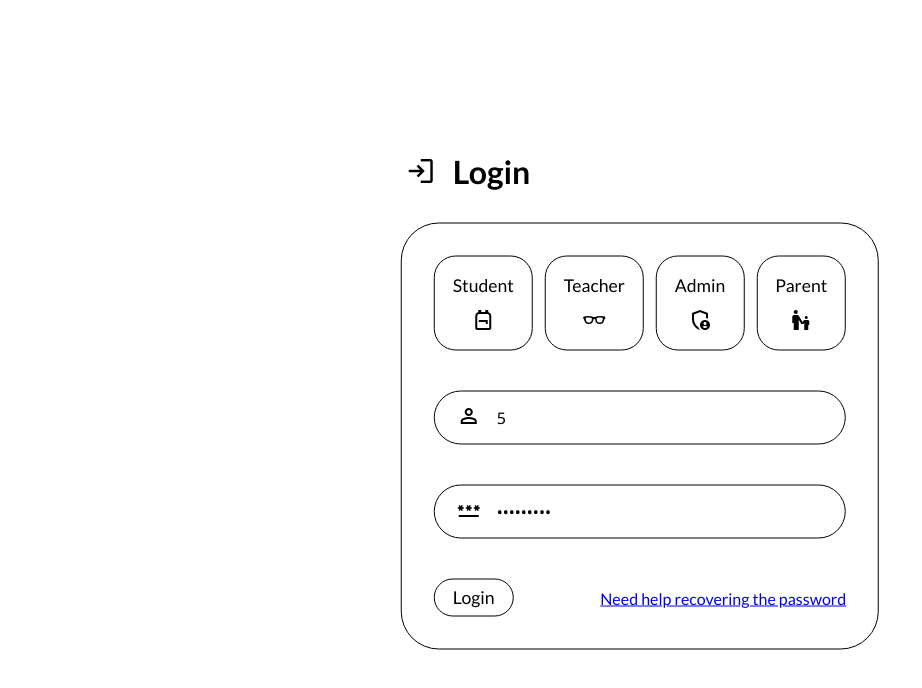
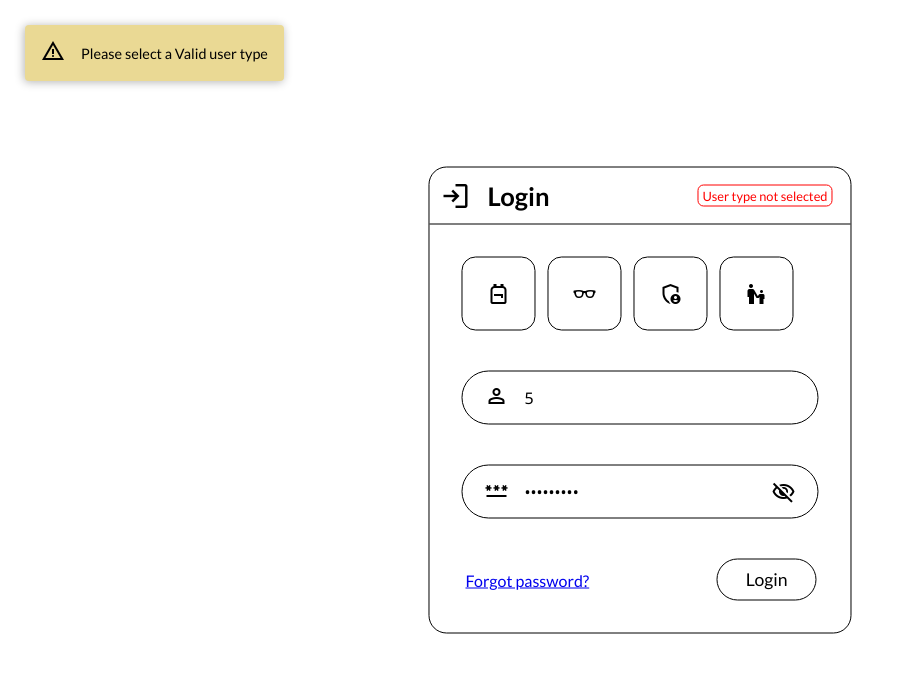
Before and after one commit to Arslabrandom/Shool-management-system, a website: page public/pages/login.html in a window 1280 px wide. Both pictures are taken after typing "5", "Sample123" into the empty fields and a click on the button "Login". Shown: the whole page, without its empty margins (0-922 px from the left). Drawn offline with nearby package versions, Linux system fonts and the light colour scheme; files that its build step writes are made by us from their sources; a web font is replaced by a local one.

Commit message:
Refined Login page UI and Implemented error toasts

```diff
--- a/public/css/login.css
+++ b/public/css/login.css
@@ -0,0 +1,305 @@
+@import url(https://fonts.googleapis.com/css2?family=Lato:ital,wght@0,100;0,300;0,400;0,700;0,900;1,100;1,300;1,400;1,700;1,900&family=Libertinus+Keyboard&display=swap);
+
+* {
+    margin: 0;
+    padding: 0;
+    font-family: "Lato", sans-serif;
+    box-sizing: border-box
+}
+
+.toast {
+    position: fixed;
+    top: 25px;
+    left: 25px;
+    max-width: 300px;
+    background: #fff;
+    padding: .5rem;
+    border-radius: 4px;
+    box-shadow: -1px 1px 10px rgb(0 0 0 / .3);
+    z-index: 1023;
+    animation: slideInRight 0.3s ease-in-out forwards, fadeOut 0.5s ease-in-out forwards 3s;
+    transform: translateX(110%)
+}
+
+.toast.closing {
+    animation: slideOutRight 0.5s ease-in-out forwards
+}
+
+.toast-progress {
+    position: absolute;
+    display: block;
+    bottom: 0;
+    left: 0;
+    height: 4px;
+    width: 100%;
+    background: #b7b7b7;
+    animation: toastProgress 3s ease-in-out forwards
+}
+
+.toast-content-wrapper {
+    display: flex;
+    justify-content: space-between;
+    align-items: center
+}
+
+.toast-icon {
+    padding: .35rem .5rem;
+    font-size: 1.5rem
+}
+
+.toast-message {
+    flex: 1;
+    font-size: .9rem;
+    color: #000;
+    padding: .5rem
+}
+
+.toast.toast-success {
+    background: #95eab8
+}
+
+.toast.toast-success .toast-progress {
+    background-color: #2ecc71
+}
+
+.toast.toast-danger {
+    background: #efaca5
+}
+
+.toast.toast-danger .toast-progress {
+    background-color: #e74c3c
+}
+
+.toast.toast-info {
+    background: #bddaed
+}
+
+.toast.toast-info .toast-progress {
+    background-color: #3498db
+}
+
+.toast.toast-warning {
+    background: #ead994
+}
+
+.toast.toast-warning .toast-progress {
+    background-color: #f1c40f
+}
+
+@keyframes slideInRight {
+    0% {
+        transform: translateX(110%)
+    }
+
+    75% {
+        transform: translateX(-10%)
+    }
+
+    100% {
+        transform: translateX(0%)
+    }
+}
+
+@keyframes slideOutRight {
+    0% {
+        transform: translateX(0%)
+    }
+
+    25% {
+        transform: translateX(-10%)
+    }
+
+    100% {
+        transform: translateX(110%)
+    }
+}
+
+@keyframes fadeOut {
+    0% {
+        opacity: 1
+    }
+
+    100% {
+        opacity: 0
+    }
+}
+
+@keyframes toastProgress {
+    0% {
+        width: 100%
+    }
+
+    100% {
+        width: 0%
+    }
+}
+
+.heading-1 {
+    font-size: 1.6rem;
+    font-weight: 600;
+    display: flex;
+    align-items: center;
+    justify-content: flex-start;
+    flex-direction: row;
+    gap: 12px;
+    width: 100%;
+    border-bottom: 1px solid #000;
+    padding: 8px 6px
+}
+
+.heading-1>span {
+    height: 40px;
+    width: 40px;
+    display: flex;
+    align-items: center;
+    justify-content: center;
+    font-size: 2rem
+}
+
+.main-wrapper {
+    position: absolute;
+    top: 50%;
+    left: 50%;
+    transform: translate(-50%, -50%);
+    height: fit-content;
+    width: fit-content;
+    display: flex;
+    align-items: flex-start;
+    justify-content: center;
+    flex-direction: column;
+    border: 1px solid #000;
+    border-radius: 18px
+}
+
+.login-type-group {
+    display: grid;
+    grid-template-columns: 1fr 1fr 1fr 1fr;
+    flex-direction: row;
+    gap: 12px
+}
+
+.rayta {
+    display: flex;
+    align-items: center;
+    justify-content: center;
+    flex-direction: column;
+    padding: 24px;
+    border: 1px solid #000;
+    border-radius: 14px;
+    font-size: 1.6rem;
+    background-color: #fff;
+    margin: 0;
+    gap: 12px;
+    cursor: pointer;
+    transition: background-color, color 400ms ease-in-out
+}
+
+.val {
+    display: none
+}
+
+.rayta:hover {
+    background-color: #000;
+    color: #fff
+}
+
+#loginForm {
+    display: flex;
+    align-items: flex-start;
+    justify-content: center;
+    flex-direction: column;
+    gap: 40px;
+    width: 100%;
+    padding: 32px
+}
+
+.form-group {
+    display: flex;
+    align-items: center;
+    justify-content: flex-start;
+    flex-direction: row;
+    font-size: 1.1rem;
+    border: 1px solid #000;
+    border-radius: 50px;
+    padding: 12px 22px;
+    width: 100%;
+    gap: 10px
+}
+
+.form-group>input {
+    font-size: 1rem;
+    line-height: 20px;
+    padding: 2px 6px;
+    width: 100%;
+    border: none;
+    font-family: 'Segoe UI', Tahoma, Geneva, Verdana, sans-serif
+}
+
+.form-group>input:focus {
+    outline: none
+}
+
+.form-group>::-webkit-outer-spin-button,
+.form-group>input::-webkit-inner-spin-button {
+    -webkit-appearance: none;
+    margin: 0
+}
+
+.button-group {
+    display: flex;
+    align-items: center;
+    justify-content: space-between;
+    width: 100%;
+    padding: 0 2px 0 4px
+}
+
+.lgbtn {
+    display: flex;
+    align-items: center;
+    justify-content: center;
+    flex-direction: row;
+    padding: 10px 28px;
+    border: 1px solid #000;
+    border-radius: 50px;
+    line-height: 20px;
+    font-size: 1.1rem;
+    background-color: #fff;
+    transition: background-color, color 400ms ease-in-out
+}
+
+.lgbtn:hover {
+    background-color: #000;
+    color: #fff
+}
+
+.togglePassword {
+    transition: all 400ms ease-in-out
+}
+
+#roleDisplay {
+    display: flex;
+    align-items: center;
+    justify-content: center;
+    font-size: .8rem;
+    font-weight: normal !important;
+    transition: all 400ms ease-in-out;
+    padding: 0 4px;
+    line-height: 20px;
+    margin-left: auto;
+    margin-right: 12px;
+    border-radius: 6px;
+    color: red;
+    background-color: #fff;
+    border: 1px solid red
+}
+        /* .lato-regular {
+  font-family: "Lato", sans-serif;
+  font-weight: 400;
+  font-style: normal;
+} */
+
+        /* .libertinus-keyboard-regular {
+  font-family: "Libertinus Keyboard", system-ui;
+  font-weight: 400;
+  font-style: normal;
+} */
--- /dev/null
+++ b/public/js/login.js
@@ -0,0 +1,111 @@
+let role;
+let typeSelection = ''
+const formL = document.querySelector('#loginForm');
+const loader = document.querySelector('.loader-body');
+const roleDisplay = document.getElementById('roleDisplay');
+const togglePassword = document.querySelector('.togglePassword');
+const passwordInput = document.getElementById('password');
+const typeSelectors = document.querySelectorAll('.rayta');
+let isVisible = false;
+let icon = {
+    success: '<span class="material-symbols-outlined">task_alt</span>',
+    danger: '<span class="material-symbols-outlined">error</span>',
+    warning: '<span class="material-symbols-outlined">warning</span>',
+    info: '<span class="material-symbols-outlined">info</span>'
+};
+
+async function Login(role, creds) {
+    loader.style.display = 'block';
+    try {
+        const response = await fetch(`/login/${role}`, {
+            method: 'POST',
+            headers: {
+                'content-type': 'application/json'
+            },
+            body: JSON.stringify(creds),
+            credentials: 'include'
+        })
+        const data = await response.json();
+        if (data.login) {
+            showToast(`${data.message} Redirecting`, "success", 1000)
+            setTimeout(()=>{window.location.href = '/dashboard';}, 1100)
+        } else {
+            showToast(data.message, "danger", 2000);
+        }
+    } catch (error) {
+        console.error(error);
+    } finally {
+        loader.style.display = 'none';
+    }
+}
+
+typeSelectors.forEach((selector) => {
+    selector.addEventListener('click', () => {
+        typeSelectors.forEach((e) => {
+            e.style.backgroundColor = 'white'
+            e.style.color = 'black'
+        })
+        const n = selector.querySelector('.val');
+        selector.style.backgroundColor = 'black';
+        selector.style.color = 'white';
+        roleDisplay.innerHTML = `Continue as - ${n.innerHTML.trim()}`;
+        roleDisplay.style.color = 'green';
+        roleDisplay.style.border = '1px solid green';
+        typeSelection = n.innerHTML.trim().toLowerCase();
+    });
+});
+
+formL.addEventListener('submit', (e) => {
+    e.preventDefault();
+    if (typeSelection == '') {
+        showToast("Please select a Valid user type", "warning", 2000);
+    } else {
+        const creds = {
+            userid: document.querySelector('#id').value,
+            password: document.querySelector('#password').value
+        }
+        Login(typeSelection, creds);
+    }
+})
+
+togglePassword.addEventListener('click', function () {
+    const type = passwordInput.getAttribute('type') === 'password' ? 'text' : 'password';
+    passwordInput.setAttribute('type', type);
+    console.log(isVisible)
+    isVisible = !isVisible
+    if (isVisible === true) {
+        return togglePassword.innerHTML = "visibility";
+    }
+    togglePassword.innerHTML = "visibility_off";
+});
+
+const showToast = (
+    message = "Sample Message",
+    toastType = "info",
+    duration = 5000) => {
+    if (
+        !Object.keys(icon).includes(toastType))
+        toastType = "info";
+
+    let box = document.createElement("div");
+    box.classList.add(
+        "toast", `toast-${toastType}`);
+    box.innerHTML = ` <div class="toast-content-wrapper">
+                      <div class="toast-icon">
+                      ${icon[toastType]}
+                      </div>
+                      <div class="toast-message">${message}</div>
+                      <div class="toast-progress"></div>
+                      </div>`;
+    duration = duration || 5000;
+    box.querySelector(".toast-progress").style.animationDuration =
+        `${duration / 1000}s`;
+
+    let toastAlready =
+        document.body.querySelector(".toast");
+    if (toastAlready) {
+        toastAlready.remove();
+    }
+
+    document.body.appendChild(box)
+};
--- a/public/pages/login.html
+++ b/public/pages/login.html
@@ -8,172 +8,22 @@
     <link rel="stylesheet" href="css/login.css">
     <link rel="stylesheet" href="css/utils.css">
     <link href="https://fonts.googleapis.com/css2?family=Material+Symbols+Outlined" rel="stylesheet" />
-    <style>
-        @import url('https://fonts.googleapis.com/css2?family=Lato:ital,wght@0,100;0,300;0,400;0,700;0,900;1,100;1,300;1,400;1,700;1,900&family=Libertinus+Keyboard&display=swap');
-
-        * {
-            margin: 0;
-            padding: 0;
-            font-family: "Lato", sans-serif;
-            box-sizing: border-box;
-        }
-
-        /* .lato-regular {
-  font-family: "Lato", sans-serif;
-  font-weight: 400;
-  font-style: normal;
-} */
-
-        /* .libertinus-keyboard-regular {
-  font-family: "Libertinus Keyboard", system-ui;
-  font-weight: 400;
-  font-style: normal;
-} */
-
-        .heading-1 {
-            font-size: 2rem;
-            font-weight: 600;
-            display: flex;
-            align-items: center;
-            justify-content: center;
-            flex-direction: row;
-            gap: 12px;
-            margin-bottom: 32px;
-        }
-
-        .heading-1>span {
-            height: 40px;
-            width: 40px;
-            display: flex;
-            align-items: center;
-            justify-content: center;
-            font-size: 2rem;
-        }
-
-        .main-wrapper {
-            position: absolute;
-            top: 50%;
-            left: 50%;
-            transform: translate(-50%, -50%);
-            height: fit-content;
-            width: fit-content;
-            display: flex;
-            align-items: flex-start;
-            justify-content: center;
-            flex-direction: column;
-        }
-
-        .login-type-group {
-            display: flex;
-            align-items: center;
-            justify-content: center;
-            flex-direction: row;
-            gap: 12px;
-        }
-
-        .rayta {
-            display: flex;
-            align-items: center;
-            justify-content: center;
-            flex-direction: column;
-            padding: 18px;
-            border: 1px solid black;
-            border-radius: 22px;
-            font-size: 1.1rem;
-            background-color: white;
-            margin: 0;
-            gap: 12px;
-            cursor: pointer;
-            transition: background-color, color 400ms ease-in-out;
-        }
-
-        .rayta:hover {
-            background-color: black;
-            color: white;
-        }
-
-        #loginForm {
-            display: flex;
-            align-items: flex-start;
-            justify-content: center;
-            flex-direction: column;
-            gap: 40px;
-            width: 100%;
-            border: 1px solid black;
-            border-radius: 38px;
-            padding: 32px
-        }
-
-        .form-group {
-            display: flex;
-            align-items: center;
-            justify-content: flex-start;
-            flex-direction: row;
-            font-size: 1.1rem;
-            border: 1px solid black;
-            border-radius: 50px;
-            padding: 12px 22px;
-            width: 100%;
-            gap: 10px;
-        }
-
-        .form-group>input {
-            font-size: 1rem;
-            line-height: 20px;
-            padding: 2px 6px;
-            width: 100%;
-            border: none;
-            font-family: 'Segoe UI', Tahoma, Geneva, Verdana, sans-serif;
-        }
-
-        .form-group>input:focus {
-            outline: none;
-        }
-
-        .form-group>::-webkit-outer-spin-button,
-        .form-group>input::-webkit-inner-spin-button {
-            -webkit-appearance: none;
-            margin: 0;
-        }
-
-        .button-group {
-            display: flex;
-            align-items: center;
-            justify-content: space-between;
-            width: 100%;
-        }
-
-        .lgbtn {
-            display: flex;
-            align-items: center;
-            justify-content: center;
-            flex-direction: column;
-            padding: 8px 18px;
-            border: 1px solid black;
-            border-radius: 50px;
-            line-height: 20px;
-            font-size: 1.1rem;
-            background-color: white;
-        }
-
-        .lgbtn:hover {
-            background-color: black;
-            color: white;
-        }
-    </style>
+    <link rel="stylesheet" href="/css/login.css">
 </head>
 
 <body>
+    <div class="toast-overlay" id="toast-overlay"></div>
     <div class="main-wrapper">
         <div class="heading-1">
             <span class="material-symbols-outlined">
                 login
             </span>
             Login
+            <div id="roleDisplay" class="rld">User type not selected</div>
         </div>
         <form action="#" id="loginForm">
             <div class="login-type-group">
-                <span class="type-d rayta" value="studentslogin">
+                <span class="type-d rayta">
                     <span class="val">
                         Student
                     </span>
@@ -181,7 +31,7 @@
                         backpack
                     </span>
                 </span>
-                <span class="type-d rayta" value="teacherslogin">
+                <span class="type-d rayta">
                     <span class="val">
                         Teacher
                     </span>
@@ -189,7 +39,7 @@
                         eyeglasses_2
                     </span>
                 </span>
-                <span class="type-d rayta" value="adminlogin">
+                <span class="type-d rayta">
                     <span class="val">
                         Admin
                     </span>
@@ -197,7 +47,7 @@
                         admin_panel_settings
                     </span>
                 </span>
-                <span class="type-d rayta" value="parentlogin">
+                <span class="type-d rayta">
                     <span class="val">
                         Parent
                     </span>
@@ -212,7 +62,7 @@
                         person
                     </span>
                 </label>
-                <input type="number" id="id" name="id" required>
+                <input type="number" placeholder="User ID" id="id" name="id" required>
             </div>
             <div class="form-group">
                 <label for="password">
@@ -220,79 +70,23 @@
                         password
                     </span>
                 </label>
-                <input type="password" id="password" name="password" required>
+                <input type="password" id="password" placeholder="Password" name="password" required>
+                <span class="togglePassword material-symbols-outlined" style="user-select: none; cursor: pointer;">
+                    visibility_off
+                </span>
             </div>
             <div class="button-group">
+                <a href="/underdevelopment">Forgot password?</a>
                 <button type="submit" class="lgbtn">
                     Login
                 </button>
-                <a href="#">Need help recovering the password</a>
             </div>
         </form>
     </div>
-        <div class="loader-body">
+    <div class="loader-body">
         <div class="loader"></div>
     </div>
-    <script>
-        let role;
-        let typeSelection = ''
-        const formL = document.querySelector('#loginForm');
-        const loader = document.querySelector('.loader-body');
-
-        async function Login(role, creds) {
-            loader.style.display = 'block';
-            try {
-                const response = await fetch(`/login/${role}`, {
-                    method: 'POST',
-                    headers: {
-                        'content-type': 'application/json'
-                    },
-                    body: JSON.stringify(creds),
-                    credentials: 'include'
-                })
-                const data = await response.json();
-                if (data.login) {
-                    alert(data.message);
-                    window.location.href = '/dashboard';
-                } else {
-                    alert(data.message)
-                }
-            } catch (error) {
-                console.error(error);
-            } finally {
-                loader.style.display = 'none';
-            }
-        }
-
-        const typeSelectors = document.querySelectorAll('.rayta');
-        typeSelectors.forEach((selector) => {
-            selector.addEventListener('click', () => {
-                typeSelectors.forEach((e) => {
-                    e.style.backgroundColor = 'white'
-                    e.style.color = 'black'
-                })
-                const n = selector.querySelector('.val');
-                selector.style.backgroundColor = 'black'
-                selector.style.color = 'white'
-                typeSelection = n.innerHTML.trim().toLowerCase()
-            })
-        })
-
-        formL.addEventListener('submit', (e) => {
-            e.preventDefault();
-            if (typeSelection == '') {
-                return alert('please select a type')
-
-            } else {
-                const creds = {
-                    userid: document.querySelector('#id').value,
-                    password: document.querySelector('#password').value
-                }
-                Login(typeSelection, creds);
-            }
-        })
-
-    </script>
+    <script src="/js/login.js"></script>
 </body>
 
 </html>
```
